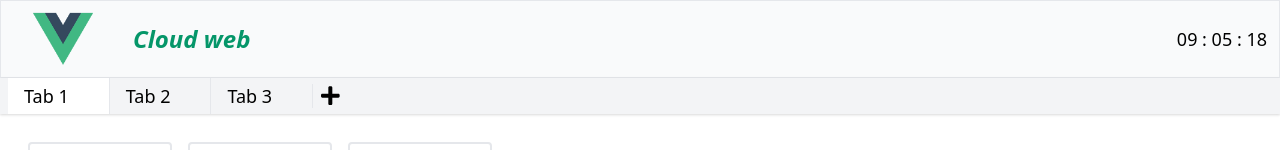
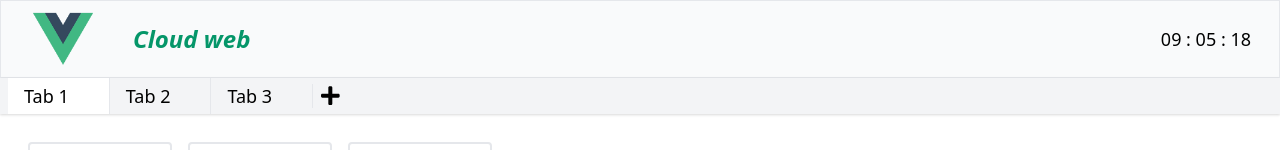
Before and after one commit to thomas-gleizes/cloud-web, a Vue app: page / in a window 1280 px wide. Shown: the top 150 px of the page. Built offline with nearby package versions, Linux system fonts and the light colour scheme.

Commit message:
fix padding

```diff
--- a/src/components/layout/Header.vue
+++ b/src/components/layout/Header.vue
@@ -18,7 +18,7 @@ export default {
 
         <h2 class="text-2xl mx-5 font-bold text-green-600 italic my-auto">Cloud web</h2>
       </div>
-      <div class="flex justify-end my-auto text-lg">
+      <div class="flex justify-end my-auto px-4 text-lg">
         <Clock />
       </div>
     </div>
```
